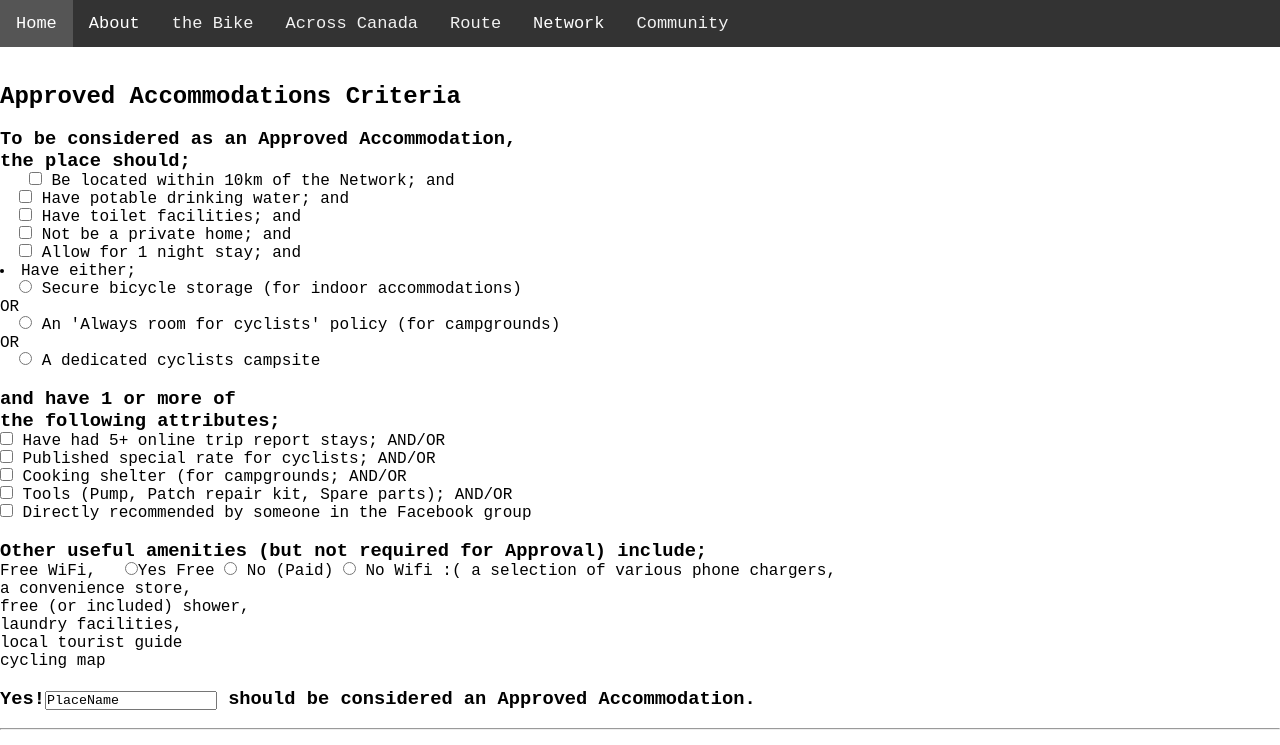
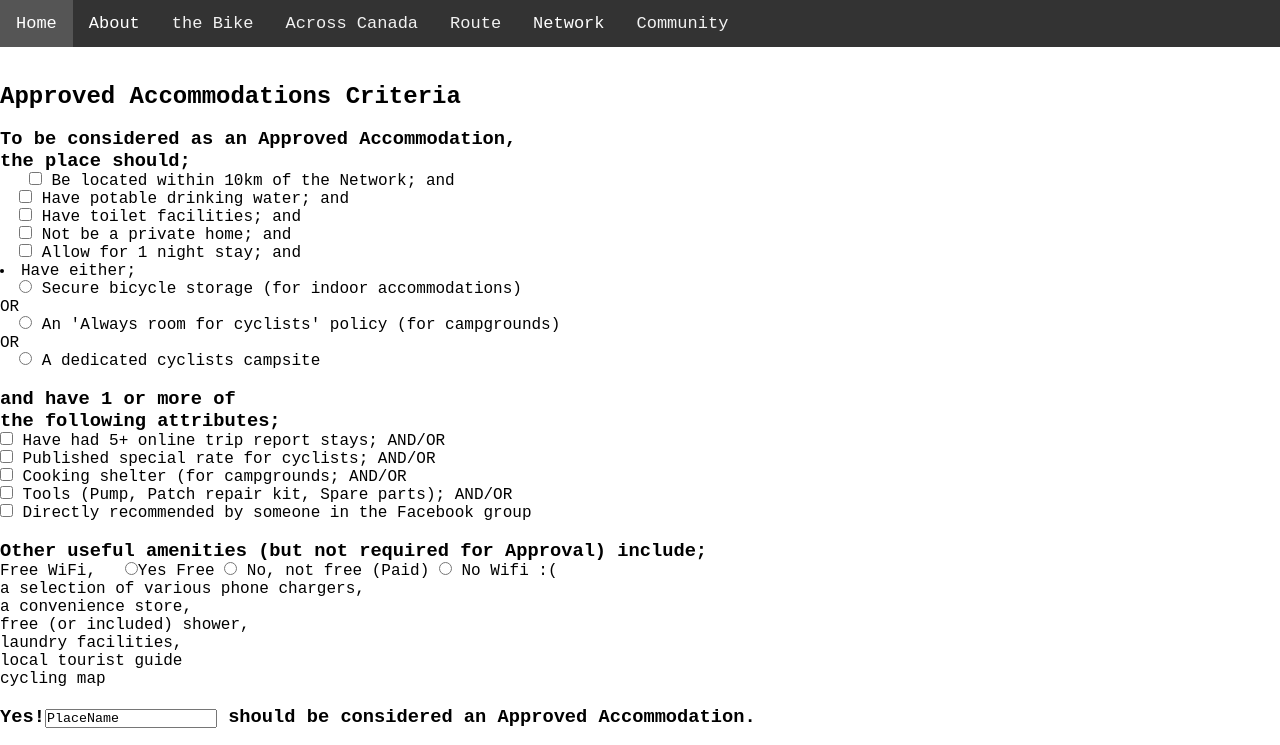
Before and after one commit to BikeAcrossCanada/BikeAcrossCanada.github.io, a plain HTML site: page ApprovedAccommodations.htm in a window 1280 px wide. Shown: the top 745 px of the page. Drawn offline with Linux system fonts and the light colour scheme.

Commit message:
Update ApprovedAccommodations.htm
fix Free wifi radio buttons

```diff
--- a/ApprovedAccommodations.htm
+++ b/ApprovedAccommodations.htm
@@ -103,10 +103,10 @@ A dedicated cyclists campsite</label><br><br>
 	<h3>
 Other useful amenities (but not required for Approval) include;</h3>
 	Free WiFi,&nbsp;&nbsp;
-	<input type="radio" id="WiFi" name="Yes" value="Yes"><label for="Yes">Yes Free</label>
-	<input type="radio" id="WiFi" name="Paid" value="Paid"> <label for="Paid">No (Paid)</label>
-	<input type="radio" id="WiFi" name="No" value="No"> <label for="No">No Wifi :( </label>
-
+	<input type="radio" id="yes" name="wifi" value="Yes Free"><label for="yes">Yes Free</label>
+	<input type="radio" id="no" name="wifi" value="No (Paid)"> <label for="no">No, not free (Paid)</label>
+	<input type="radio" id="paid" name="wifi" value="No WiFi"> <label for="paid">No Wifi :( </label>
+	<br>
 	a selection of various phone chargers, <br>
 	a convenience store, <br>
 	free (or included) shower,<br>
```
